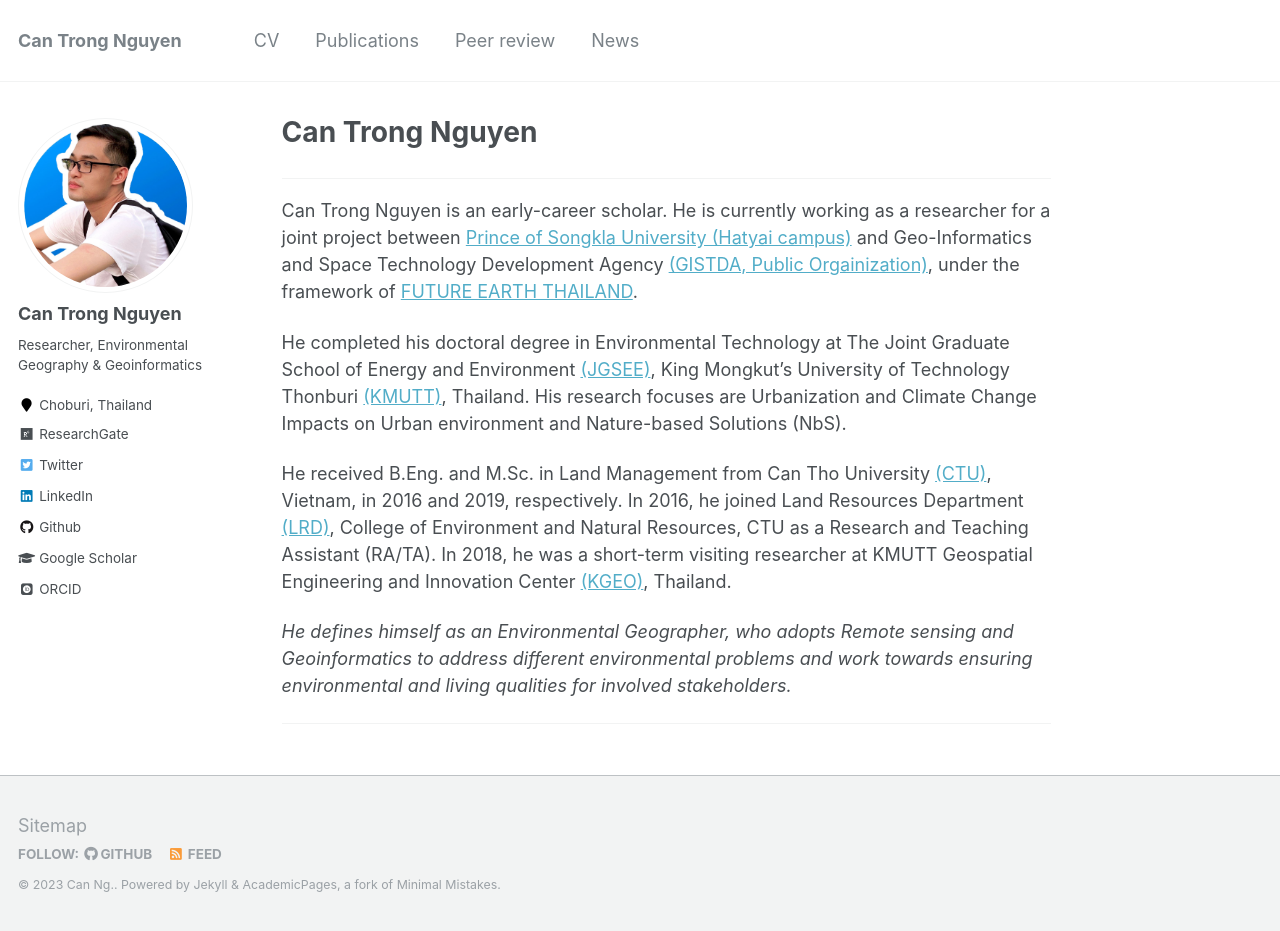
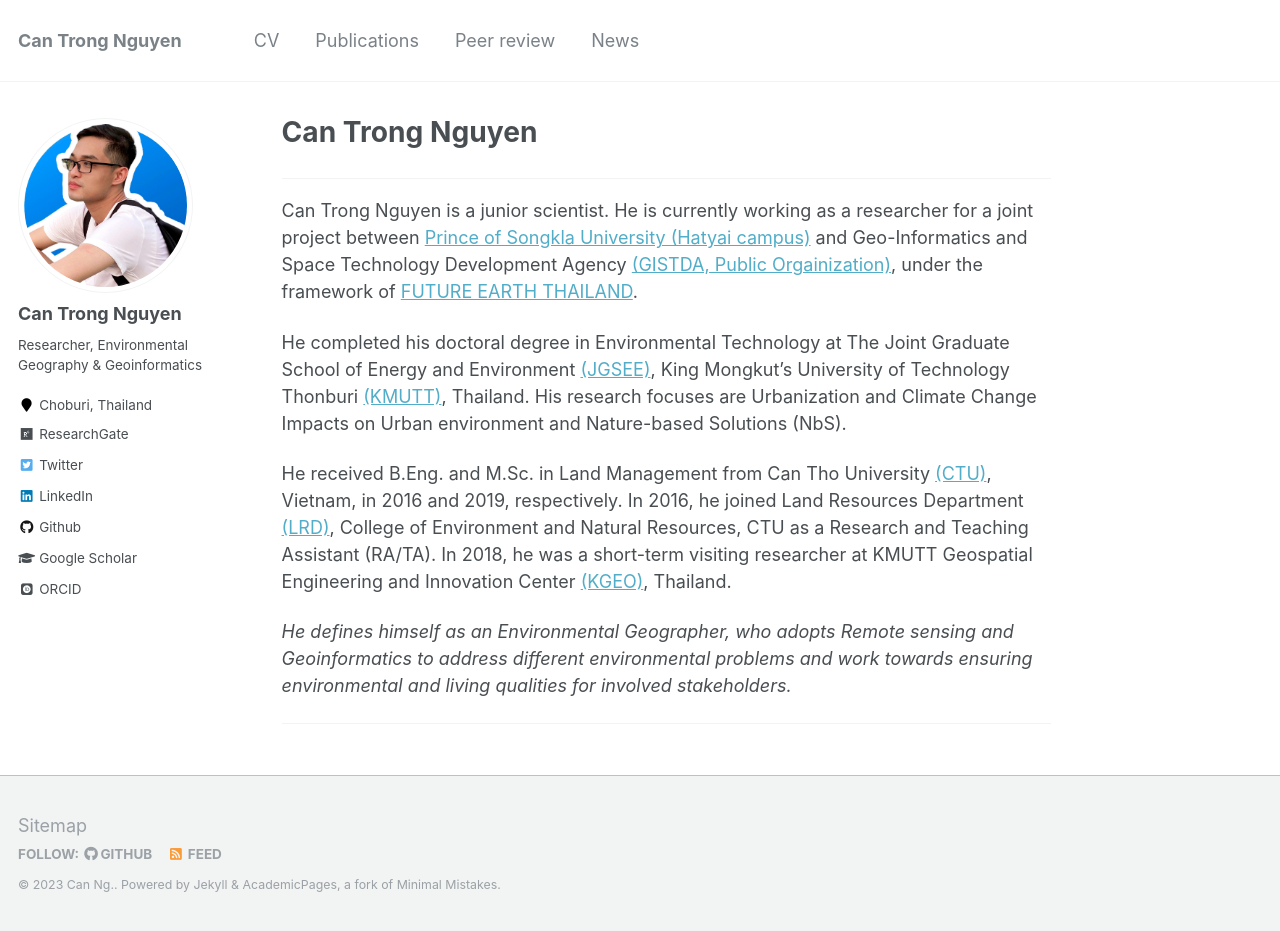
Before and after one commit to canng/oldsite, a Jekyll site: the page built from _pages/about.md, in a window 1280 px wide and 931 px high. Built offline with Jekyll 4.4.1, drawn with Linux system fonts in a browser that asks for light colours; some web fonts are replaced.

Commit message:
update about

```diff
--- a/_pages/about.md
+++ b/_pages/about.md
@@ -10,7 +10,7 @@ redirect_from:
 
 <hr>
 
-Can Trong Nguyen is an early-career scholar. He is currently working as a researcher for a joint project between [Prince of Songkla University (Hatyai campus)](https://en.psu.ac.th/) and Geo-Informatics and Space Technology Development Agency [(GISTDA, Public Orgainization)](https://www.gistda.or.th/home.php?lang=EN), under the framework of [FUTURE EARTH THAILAND](https://www.futureearththailand.org/frontpage).
+Can Trong Nguyen is a junior scientist. He is currently working as a researcher for a joint project between [Prince of Songkla University (Hatyai campus)](https://en.psu.ac.th/) and Geo-Informatics and Space Technology Development Agency [(GISTDA, Public Orgainization)](https://www.gistda.or.th/home.php?lang=EN), under the framework of [FUTURE EARTH THAILAND](https://www.futureearththailand.org/frontpage).
 
 He completed his doctoral degree in Environmental Technology at The Joint Graduate School of Energy and Environment [(JGSEE)](https://www.jgsee.kmutt.ac.th/v3/), King Mongkut’s University of Technology Thonburi [(KMUTT)](https://www.kmutt.ac.th/en/), Thailand. His research focuses are Urbanization and Climate Change Impacts on Urban environment and Nature-based Solutions (NbS).
 
```
